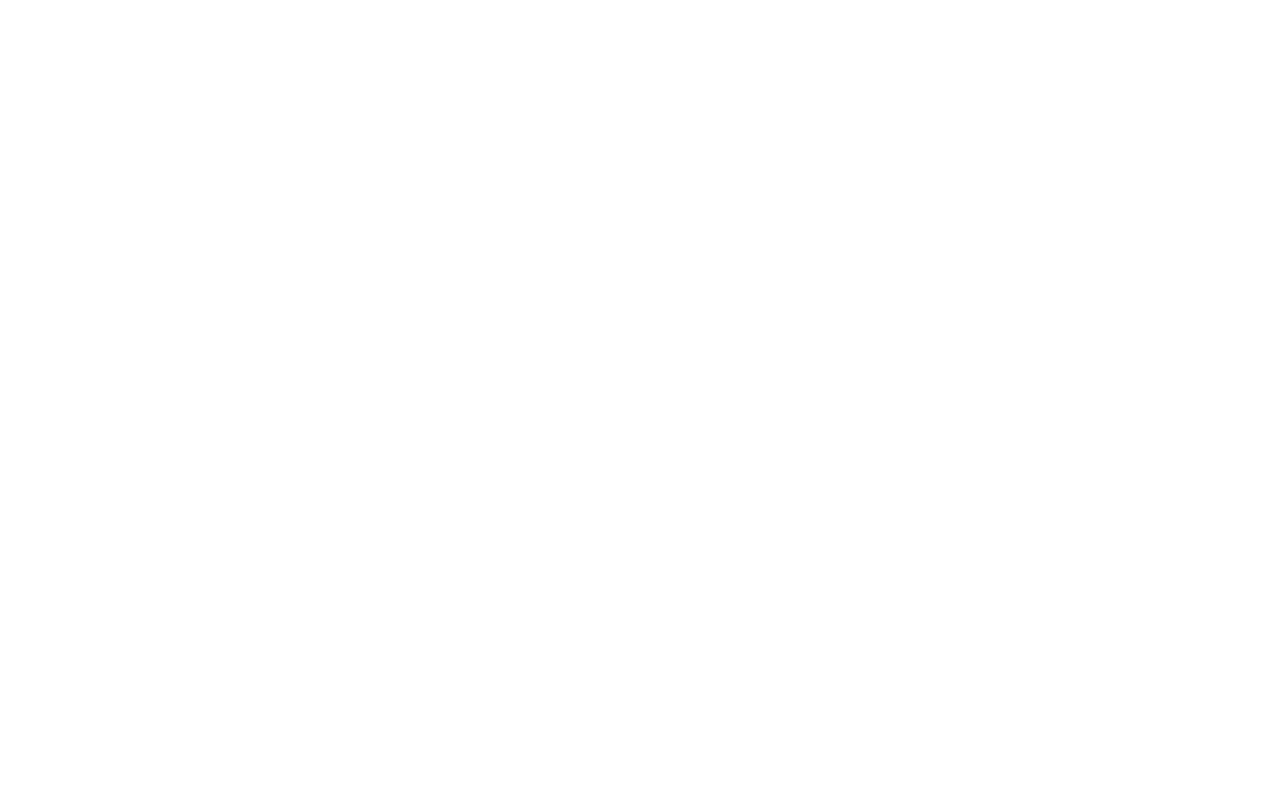
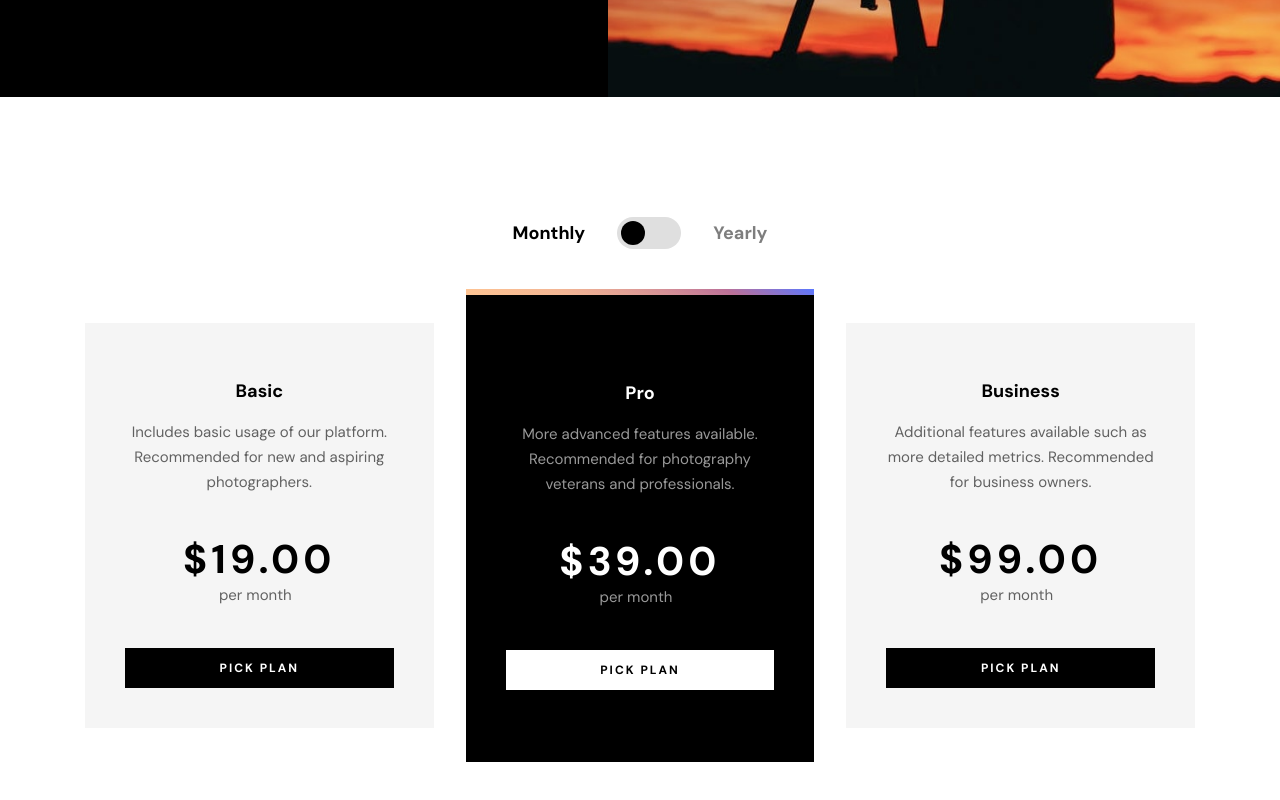
Before and after one commit to EduNunesGithub/Photosnap-Multi-Page-Website, a Next.js app: page /pricing in a window 1280 px wide. Shown: the part 390-1190 px from the top of the page. Before the commit the page ends 800 px from the top, so only its background shows below. Built offline with nearby package versions, Linux system fonts and the light colour scheme.

Commit message:
feat(component): pricing

```diff
--- a/src/app/globals.css
+++ b/src/app/globals.css
@@ -42,6 +42,14 @@
       font-weight: 700;
       letter-spacing: 0.104em;
       line-height: 2.5rem;
+    }
+
+    .text-H1-H2-desktop {
+      font-family: var(--font-dm-sans);
+      font-size: 2.5rem;
+      font-weight: 700;
+      letter-spacing: 0.104em;
+      line-height: 3rem;
     }
 
     .text-H3 {
--- a/src/app/pricing/page.tsx
+++ b/src/app/pricing/page.tsx
@@ -1,8 +1,51 @@
 import { twMerge } from "tailwind-merge";
+import { Banner } from "@/components/Banner/Banner";
+import { Pricing as PricingComponent } from "@/components/Pricing/Pricing";
 import { PricingComparisonTable } from "@/components/PricingComparisonTable/PricingComparisonTable";
+import JPEGPricingHero from "#/JPEG/pricing-hero.jpg";
 
 const Pricing = () => (
   <main className="sm:flex sm:flex-col sm:w-full">
+    <section
+      className={twMerge(
+        "sm:bg-pure-black sm:flex sm:flex-col sm:mb-16 sm:w-full",
+        "md:mb-28",
+        "lg:mb-30",
+      )}
+    >
+      <div className="sm:flex sm:flex-col sm:items-center sm:max-w-[90rem] sm:mx-auto sm:w-full">
+        <Banner
+          decoration
+          imageProps={{
+            alt: "A photographer on a rock, holding a camera to capture the moment.",
+            loading: "eager",
+            priority: true,
+            src: JPEGPricingHero,
+          }}
+        >
+          <Banner.Heading>PRICING</Banner.Heading>
+
+          <Banner.Paragraph>
+            Create a your stories, Photosnap is a platform for photographers and
+            visual storytellers. It’s the simple way to create and share your
+            photos.
+          </Banner.Paragraph>
+        </Banner>
+      </div>
+    </section>
+
+    <section
+      className={twMerge(
+        "sm:flex sm:mb-16 sm:px-8 sm:w-full",
+        "md:mb-28 md:px-10",
+        "lg:mb-40",
+      )}
+    >
+      <div className="sm:flex sm:max-w-page-container sm:mx-auto sm:w-full">
+        <PricingComponent />
+      </div>
+    </section>
+
     <section className={twMerge("sm:flex sm:mb-16 sm:px-8 sm:w-full")}>
       <div className="sm:flex sm:max-w-[45.625rem] sm:mx-auto sm:w-full">
         <PricingComparisonTable.Mobile />
--- /dev/null
+++ b/src/components/Pricing/Card/Card.tsx
@@ -0,0 +1,83 @@
+import React from "react";
+import Link, { LinkProps } from "next/link";
+import { twMerge } from "tailwind-merge";
+
+export type CardProps = {
+  dark?: boolean;
+  description: React.ReactNode;
+  label: React.ReactNode;
+  linkProps: LinkProps;
+  price: number;
+  title: React.ReactNode;
+};
+
+export const Card = ({
+  dark = false,
+  description,
+  label,
+  linkProps,
+  price,
+  title,
+}: CardProps) => (
+  <article
+    className={twMerge(
+      "sm:bg-[#F5F5F5] sm:gap-10 sm:grid sm:grid-cols-1 sm:grid-rows-[auto] sm:items-center sm:px-8 sm:pb-10 sm:pt-14 sm:relative sm:text-center sm:text-pure-black sm:w-full",
+      dark === true && "sm:bg-pure-black sm:py-12 sm:text-pure-white",
+      "md:gap-8 md:grid-cols-[16.875rem_1fr] md:items-start md:justify-between md:p-10 md:text-left",
+      "lg:gap-10 lg:grid-cols-1 lg:items-center lg:justify-center lg:pt-14 lg:text-center",
+      dark === true && "lg:pb-18 lg:pt-23",
+    )}
+  >
+    <div className="sm:flex sm:flex-col sm:gap-4 sm:w-full">
+      <h3 className="sm:text-H3">{title}</h3>
+
+      <p className="sm:opacity-60 sm:text-body">{description}</p>
+    </div>
+
+    <div
+      className={twMerge(
+        "sm:flex sm:flex-col sm:items-center sm:w-full",
+        "md:items-end md:text-right",
+        "lg:items-center lg:text-center",
+      )}
+    >
+      <strong className="sm:text-H1-H2-desktop">
+        {new Intl.NumberFormat("en", {
+          currency: "USD",
+          style: "currency",
+        }).format(price)}
+      </strong>
+
+      <span className={twMerge("sm:opacity-60 sm:text-body", "md:pr-2")}>
+        {label}
+      </span>
+    </div>
+
+    <div
+      className={twMerge(
+        "sm:flex sm:text-pure-white sm:w-full",
+        dark === true && "sm:text-pure-black",
+      )}
+    >
+      <Link
+        {...linkProps}
+        className={twMerge(
+          "sm:bg-pure-black sm:flex sm:h-10 sm:items-center sm:justify-center sm:text-H4 sm:w-full",
+          dark === true && "sm:bg-pure-white",
+        )}
+      >
+        PICK PLAN
+      </Link>
+    </div>
+
+    {dark === true && (
+      <div
+        className={twMerge(
+          "sm:absolute sm:flex sm:h-[0.375rem] sm:story-gradient-decoration sm:top-0 sm:w-full",
+          "md:left-0 md:h-full md:w-[0.375rem]",
+          "lg:h-[0.375rem] lg:w-full",
+        )}
+      />
+    )}
+  </article>
+);
--- /dev/null
+++ b/src/components/Pricing/Pricing.tsx
@@ -0,0 +1,57 @@
+"use client";
+
+import React from "react";
+import { twMerge } from "tailwind-merge";
+import { Card } from "@/components/Pricing/Card/Card";
+import { Switch } from "@/components/Pricing/Switch/Switch";
+
+export const Pricing = () => {
+  const [checked, setChecked] = React.useState<boolean>(false);
+
+  return (
+    <div className="sm:flex sm:flex-col sm:gap-10 sm:items-center sm:w-full">
+      <Switch
+        checked={checked}
+        onChange={setChecked}
+      />
+
+      <ul
+        className={twMerge(
+          "sm:gap-6 sm:grid sm:grid-cols-1 sm:grid-rows-[auto] sm:items-center sm:w-full",
+          "lg:gap-8 lg:grid-cols-3",
+        )}
+      >
+        <li className="sm:flex sm:w-full">
+          <Card
+            description="Includes basic usage of our platform. Recommended for new and aspiring photographers."
+            label={checked === true ? "per year" : "per month"}
+            linkProps={{ href: "#" }}
+            price={checked === true ? 190 : 19}
+            title="Basic"
+          />
+        </li>
+
+        <li className="sm:flex sm:w-full">
+          <Card
+            dark
+            description="More advanced features available. Recommended for photography veterans and professionals."
+            label={checked === true ? "per year" : "per month"}
+            linkProps={{ href: "#" }}
+            price={checked === true ? 390 : 39}
+            title="Pro"
+          />
+        </li>
+
+        <li className="sm:flex sm:w-full">
+          <Card
+            description="Additional features available such as more detailed metrics. Recommended for business owners."
+            label={checked === true ? "per year" : "per month"}
+            linkProps={{ href: "#" }}
+            price={checked === true ? 990 : 99}
+            title="Business"
+          />
+        </li>
+      </ul>
+    </div>
+  );
+};
--- /dev/null
+++ b/src/components/Pricing/Switch/Switch.tsx
@@ -0,0 +1,49 @@
+import React from "react";
+import { Switch as SwitchUI } from "@headlessui/react";
+import { twMerge } from "tailwind-merge";
+
+export const Switch = React.forwardRef<
+  HTMLButtonElement,
+  React.ComponentProps<typeof SwitchUI>
+>(({ checked, ...props }, ref) => (
+  <div className="sm:flex sm:gap-8 sm:items-center sm:justify-between sm:max-w-full sm:text-pure-black sm:w-fit">
+    <span
+      aria-hidden
+      className={twMerge(
+        "sm:duration-standard sm:ease-standard sm:text-H3 sm:transition-opacity",
+        checked === true && "sm:opacity-50",
+      )}
+    >
+      Monthly
+    </span>
+
+    <SwitchUI
+      {...props}
+      aria-label={
+        checked === true ? "Show the yearly price" : "show the monthly price"
+      }
+      checked={checked}
+      className="sm:bg-light-grey sm:flex sm:h-8 sm:items-center sm:p-1 sm:rounded-full sm:w-16"
+      ref={ref}
+    >
+      <div
+        className={twMerge(
+          "sm:duration-standard sm:ease-standard sm:flex sm:transition-transform sm:w-full",
+          checked === true && "sm:translate-x-[calc(100%-1.5rem)]",
+        )}
+      >
+        <span className="sm:bg-pure-black sm:flex sm:h-6 sm:relative sm:rounded-full sm:w-6" />
+      </div>
+    </SwitchUI>
+
+    <span
+      aria-hidden
+      className={twMerge(
+        "sm:duration-standard sm:ease-standard sm:text-H3 sm:transition-opacity",
+        checked === false && "sm:opacity-50",
+      )}
+    >
+      Yearly
+    </span>
+  </div>
+));
--- a/tailwind.config.ts
+++ b/tailwind.config.ts
@@ -37,6 +37,7 @@
       padding: {
         18: "4.5rem",
         17: "4.25rem",
+        23: "5.75rem",
         34: "8.5rem",
       },
       transitionDuration: {
@@ -67,6 +68,7 @@
         ".story-gradient-decoration": {},
         ".text-body": {},
         ".text-H1-H2": {},
+        ".text-H1-H2-desktop": {},
         ".text-H3": {},
         ".text-H4": {},
       }),
```
Also changed, not shown: public/JPEG/pricing-hero.jpg (added).
